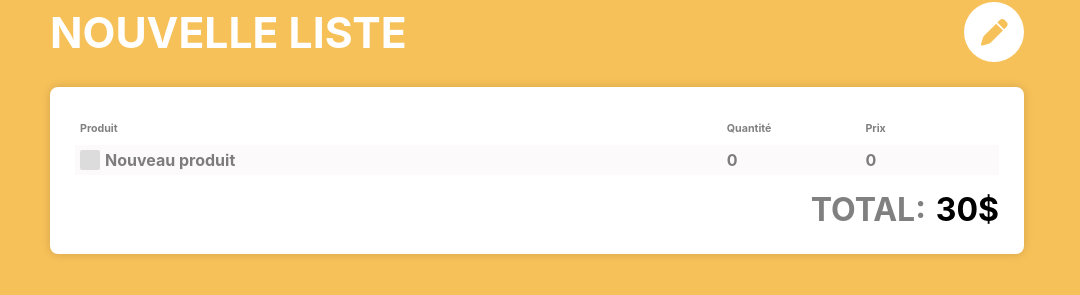
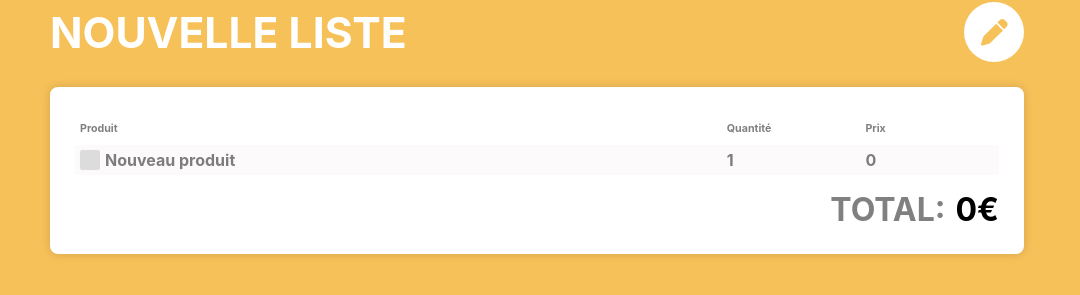
Before and after one commit to bngo42/KADI, a React (Create React App) app: page /list/new in a window 1280 px wide. Both pictures are taken after a click on the button 1097 px from the left and 139 px from the top of the page. Shown: the part 107-402 px from the top of the page, without its empty margins (103-1183 px from the left). Built offline with nearby package versions, Linux system fonts and the light colour scheme.

Commit message:
Update total price

```diff
--- a/src/components/shopping-list-row/shopping-list-row.tsx
+++ b/src/components/shopping-list-row/shopping-list-row.tsx
@@ -17,7 +17,7 @@ const ShoppingListRow = (props: ShoppingListRowProps) => {
   const Current = useContext(CurrentViewMode);
   const [ isChecked, setIsChecked ] = useState(props.data.checked);
   const [ price, setPrice ] = useState(props.data.price);
-  const [ quantity, setQuantity ] = useState(props.data.price);
+  const [ quantity, setQuantity ] = useState(props.data.quantity);
   const [ name, setName ] = useState(props.data.name);
   const deleteItem = () => {
     if (props.itemCount > 1) {
--- a/src/components/shopping-list/shopping-list.tsx
+++ b/src/components/shopping-list/shopping-list.tsx
@@ -22,7 +22,8 @@ const ShoppingList = () => {
   const { listId } = useParams<ShoppingListRouteParams>();
 
   const [ listData, setListData ] = useState<ShoppingListData>({});
-  const [ listMode, setListMode ] = useState(ViewMode.Default);
+  const [ listMode, setListMode ] = useState<ViewMode>(ViewMode.Default);
+  const [ totalPrice, setTotalPrice] = useState<number>(0);
 
   useEffect(() => {
     const data: any = location.state;
@@ -45,6 +46,15 @@ const ShoppingList = () => {
       }
     }
   }, [location]);
+
+  useEffect(() => {
+    const newTotal = listData.data?.reduce((prev, item) => {
+      return prev + (item.checked ? (item.price * item.quantity) : 0);
+    }, 0) || 0;
+    const fixedValue = (newTotal % 1 !== 0) ? Number(newTotal.toFixed(2)) : newTotal;
+
+    setTotalPrice(fixedValue);
+  }, [listData, listMode]);
 
   const addItem = () => {
     const newProduct = ListService.getNewItemRow('Nouveau produit', 1, 0);
@@ -88,11 +98,12 @@ const ShoppingList = () => {
     if (itemIndex >= 0) {
       newItemData.checked = state;
       newListData.data![itemIndex] = newItemData;
+      setListData(newListData);
       ListService.saveList(newListData);
     }
   };
 
-  const toggleMode = () => {
+  const toggleMode = (): void => {
     if (listMode === ViewMode.Default) {
       setListMode(ViewMode.Edit);
     } else {
@@ -143,10 +154,13 @@ const ShoppingList = () => {
           </button>
         }
 
-        <div className="shopping-list-total">
-          <span className="total-label">TOTAL:</span>
-          <span className="total-value">{ '30$' }</span>
-        </div>
+        {
+          listMode !== ViewMode.Edit &&
+          <div className="shopping-list-total">
+            <span className="total-label">TOTAL:</span>
+            <span className="total-value">{`${totalPrice}€`}</span>
+          </div>
+        }
       </div>
     </CurrentViewMode.Provider>
   </div>
```
